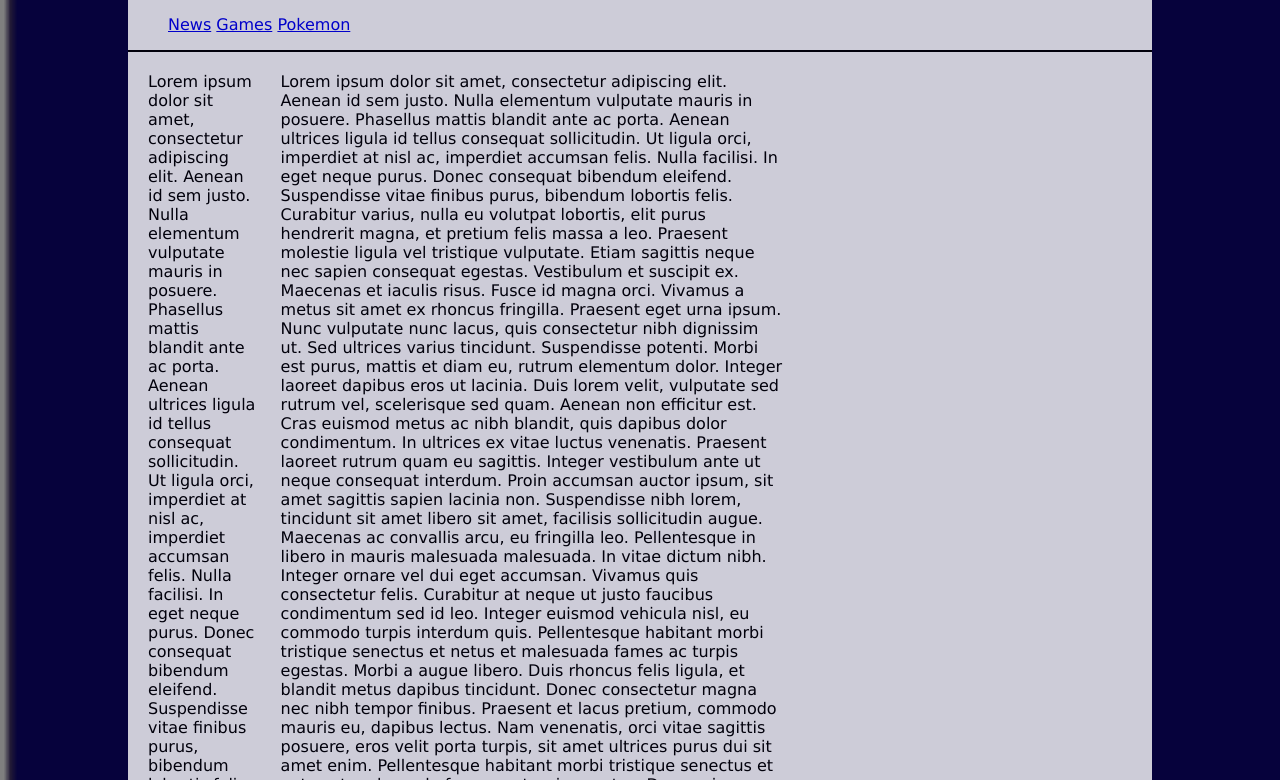
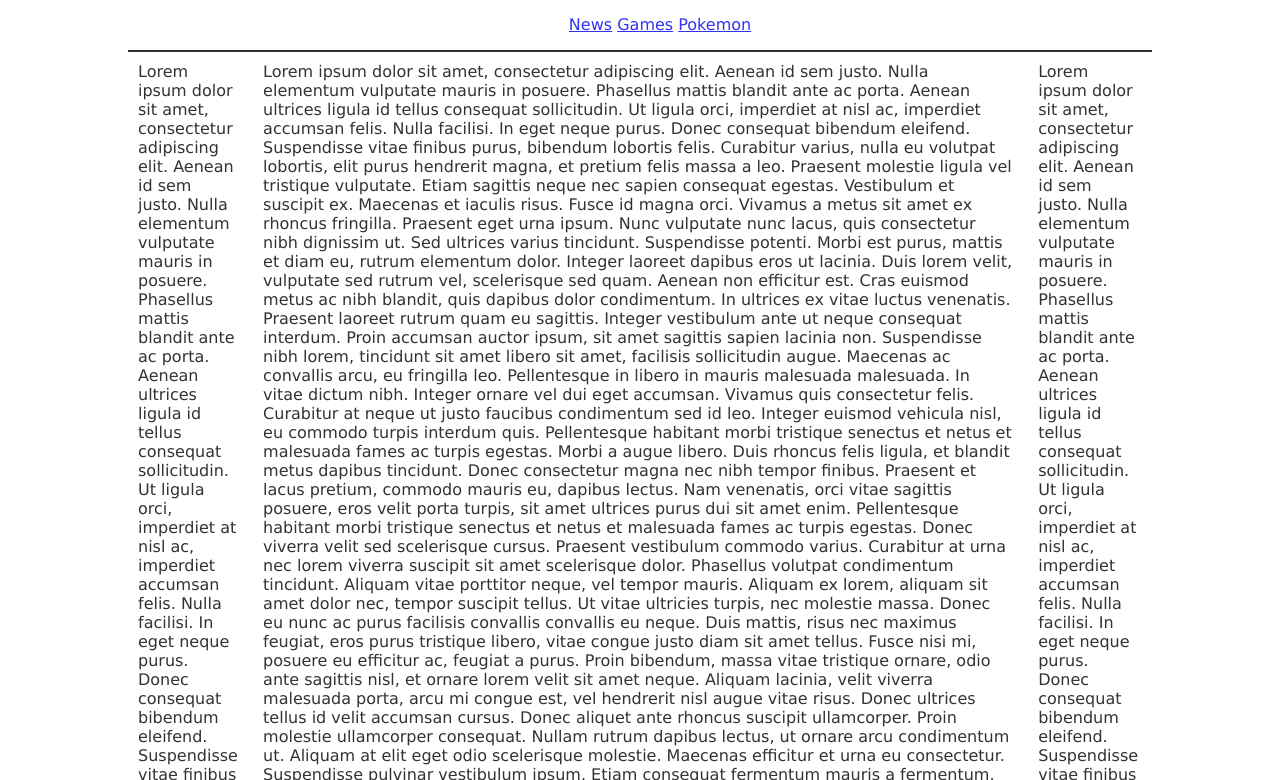
Before and after one commit to iShinta/CS329EWEB-PROJECT2, a plain HTML site: page index.html in a window 1280 px wide. Shown: the part 131-911 px from the top of the page. Drawn offline with Linux system fonts and the light colour scheme.

Commit message:
CSS alpha

```diff
--- a/index.html
+++ b/index.html
@@ -31,7 +31,7 @@
 
 				Donec aliquet ante rhoncus suscipit ullamcorper. Proin molestie ullamcorper consequat. Nullam rutrum dapibus lectus, ut ornare arcu condimentum ut. Aliquam at elit eget odio scelerisque molestie. Maecenas efficitur et urna eu consectetur. Suspendisse pulvinar vestibulum ipsum. Etiam consequat fermentum mauris a fermentum. Vivamus pulvinar scelerisque lacus ac vulputate. Cum sociis natoque penatibus et magnis dis parturient montes, nascetur ridiculus mus. Nulla eget dui vel nibh dapibus volutpat quis ac nibh. Morbi elementum lacus quam, non faucibus ipsum lacinia ac. Aenean ullamcorper, libero sed vehicula semper, justo lorem rutrum velit, id tristique ipsum eros vel eros. Donec interdum malesuada dui, vitae hendrerit quam rutrum ut. Donec et felis a mauris tristique congue eget a orci. Nam ut orci non massa elementum iaculis.
 			</div>
-			<div class="content">
+			<div class="main_content">
 				Lorem ipsum dolor sit amet, consectetur adipiscing elit. Aenean id sem justo. Nulla elementum vulputate mauris in posuere. Phasellus mattis blandit ante ac porta. Aenean ultrices ligula id tellus consequat sollicitudin. Ut ligula orci, imperdiet at nisl ac, imperdiet accumsan felis. Nulla facilisi. In eget neque purus. Donec consequat bibendum eleifend. Suspendisse vitae finibus purus, bibendum lobortis felis. Curabitur varius, nulla eu volutpat lobortis, elit purus hendrerit magna, et pretium felis massa a leo. Praesent molestie ligula vel tristique vulputate. Etiam sagittis neque nec sapien consequat egestas. Vestibulum et suscipit ex. Maecenas et iaculis risus.
 
 				Fusce id magna orci. Vivamus a metus sit amet ex rhoncus fringilla. Praesent eget urna ipsum. Nunc vulputate nunc lacus, quis consectetur nibh dignissim ut. Sed ultrices varius tincidunt. Suspendisse potenti. Morbi est purus, mattis et diam eu, rutrum elementum dolor. Integer laoreet dapibus eros ut lacinia. Duis lorem velit, vulputate sed rutrum vel, scelerisque sed quam. Aenean non efficitur est. Cras euismod metus ac nibh blandit, quis dapibus dolor condimentum.
--- a/style.css
+++ b/style.css
@@ -1,8 +1,12 @@
 body{
 	margin: 0px;
 	padding: 0px;
+	width: 100%;
+	height: 100%;
 	background-image: url("img/back-paper.png");
-	background-size: cover;
+	background-repeat: no-repeat;
+	background-attachment: fixed;
+	background-position: center;
 }
 
 .container{
@@ -29,7 +33,9 @@ body{
 }
 
 .menu{
+	width: 100%;
 	border-bottom: double 2px;
+	text-align: center;
 }
 
 .menu li{
@@ -37,23 +43,32 @@ body{
 }
 
 .content{
-	width: 70%;
+	width: 100%;
+	margin: 0px;
+	padding: 0px;
+}
+
+.main_content{
+	width: 750px;
 	display: inline-block;
 	padding: 10px;
+	margin: 0px;
 	vertical-align: top;
 }
 
 .left_content{
-	width: 15%;
+	width: 100px;
 	display: inline-block;
 	padding: 10px;
+	margin: 0px;
 	vertical-align: top;
 }
 
 .right_content{
-	width: 15%;
+	width: 100px;
 	display: inline-block;
 	padding: 10px;
+	margin: 0px;
 	vertical-align: top;
 }
 
```
